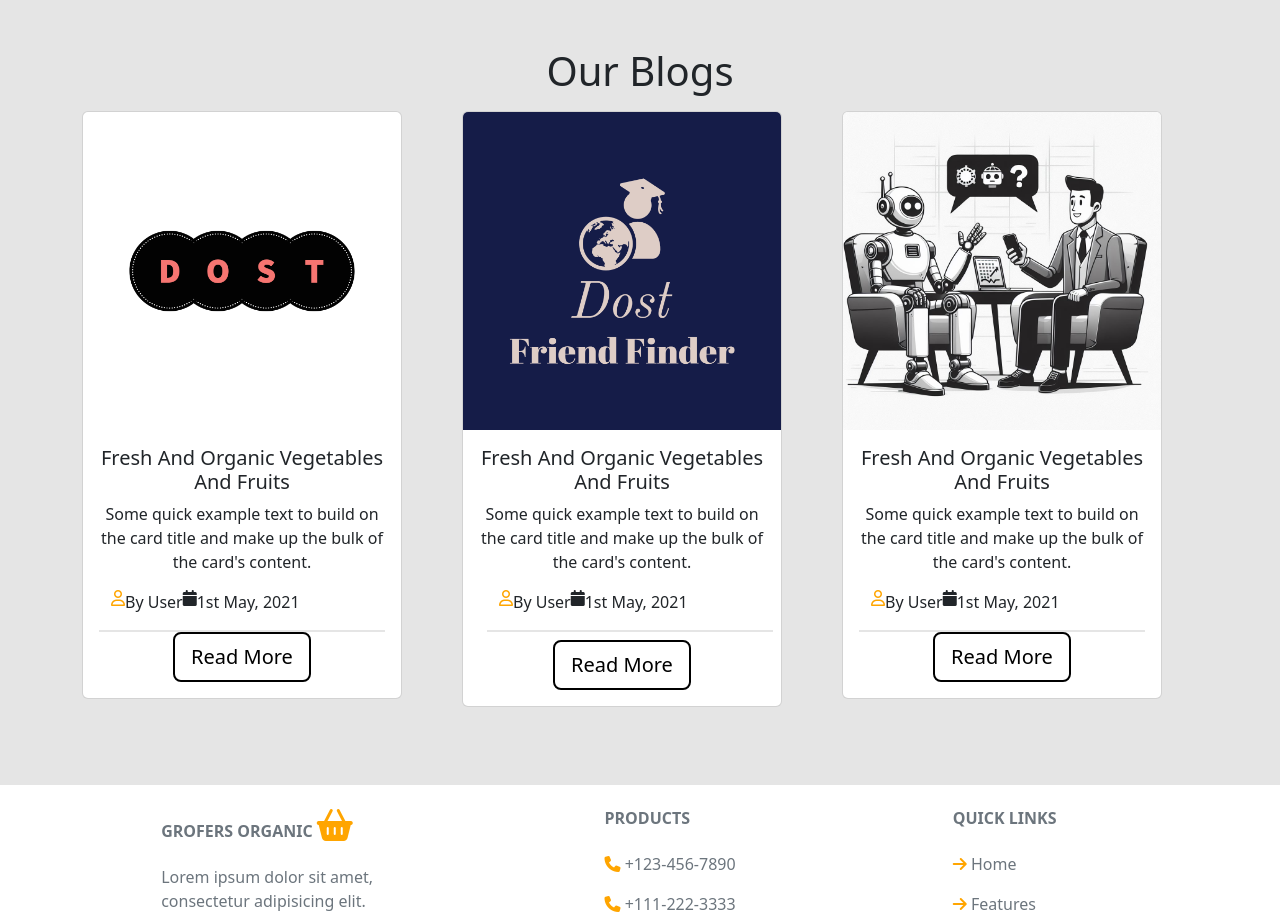
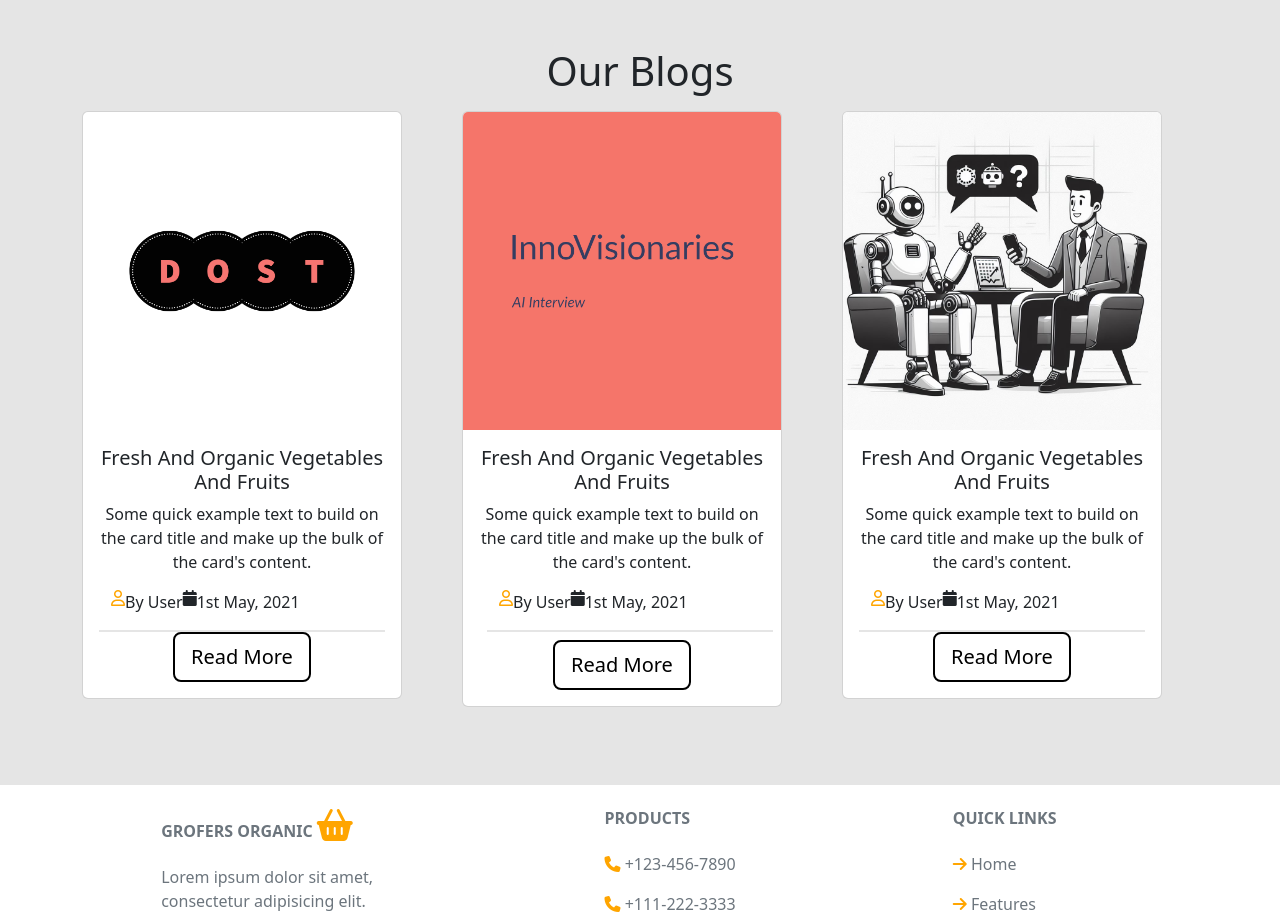
Before and after one commit to Luvkush8941/Groffers, a plain HTML site: page index.html in a window 1280 px wide. Shown: the part 2892-3804 px from the top of the page. Drawn offline with nearby package versions, Linux system fonts and the light colour scheme.

Commit message:
Update index.html

```diff
--- a/index.html
+++ b/index.html
@@ -106,7 +106,7 @@
             </div>
             <div class="col">
                 <div class="card" style="width: 20rem;">
-                    <img src="BrandLogo_1.jpeg" class="card-img-top" alt="...">
+                    <img src="InnoVisionaries-logos.jpeg" class="card-img-top" alt="...">
                     <div class="card-body">
                         <h5>Fresh And Organic Vegetables And Fruits</h5>
                       <p class="card-text">Some quick example text to build on the card title and make up the bulk of the card's content.</p>
```
